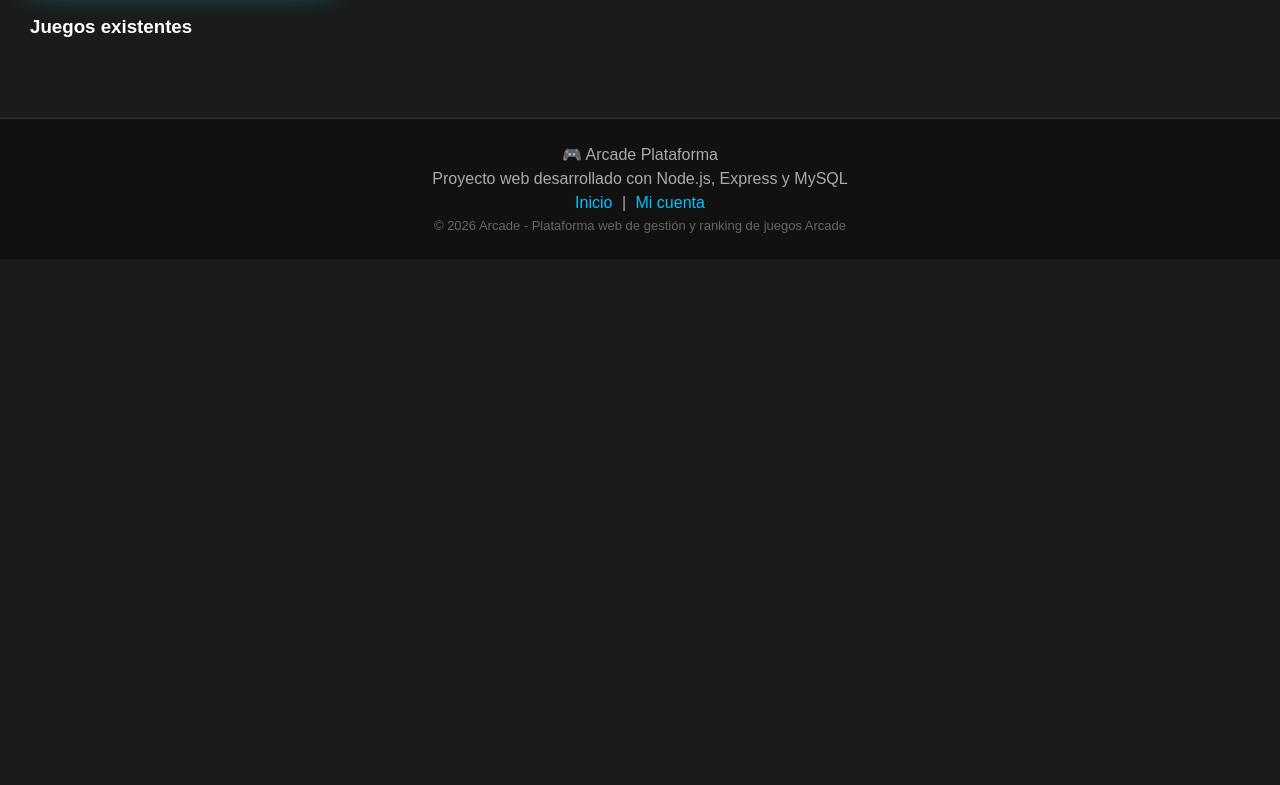
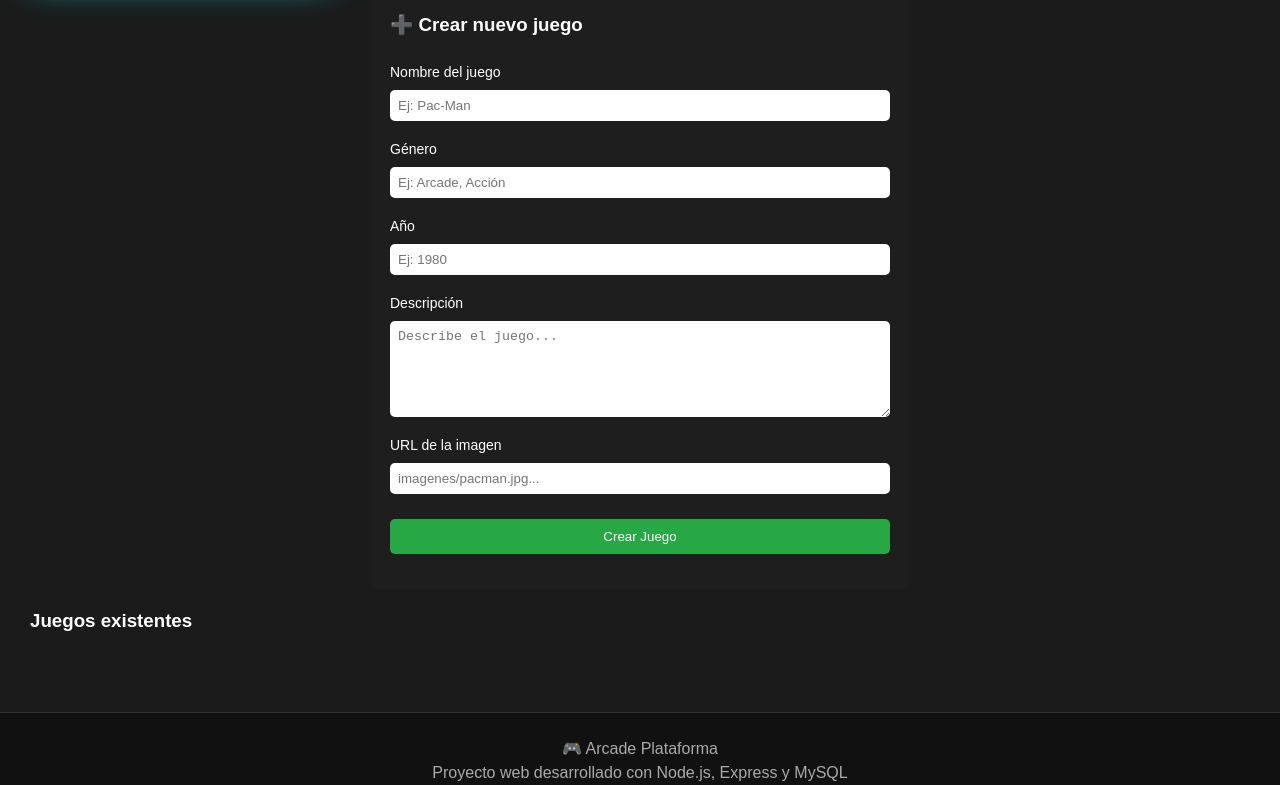
Before and after one commit to cesargonpar/arcade-platform, a website: page public/admin.html in a window 1280 px wide. Shown: the part 173-958 px from the top of the page. Before the commit the page ends 800 px from the top, so only its background shows below. Drawn offline with Linux system fonts and the light colour scheme; no server answers.

Commit message:
Mejora del formulario admin: diseño más claro, labels y estilos

```diff
--- a/public/admin.html
+++ b/public/admin.html
@@ -23,19 +23,50 @@
 
 <div class="admin-panel">
 
-  <!-- FORMULARIO CREAR JUEGO -->
-  <form id="formJuego">
+ <!-- ================= FORMULARIO CREAR / EDITAR JUEGO ================= -->
+<div class="admin-form-container">
+
+  <h3 id="titulo-form">➕ Crear nuevo juego</h3>
+
+  <form id="formJuego" class="admin-form">
+
+    <!-- ID oculto (para edición) -->
     <input type="hidden" id="juegoId">
-    <input type="text" id="nombre" placeholder="Nombre del juego" required>
-    <input type="text" id="genero" placeholder="Género">
-    <input type="number" id="anio" placeholder="Año">
-    <textarea id="descripcion" placeholder="Descripción"></textarea>
-    <input type="text" id="imagen" placeholder="URL de la imagen">
-    <button type="submit" id="btnCrear">Crear Juego</button>
-    <button type="button" id="btnCancelar" style="display:none;">Cancelar Edición</button>
+
+    <!-- Nombre -->
+    <label for="nombre">Nombre del juego</label>
+    <input type="text" id="nombre" placeholder="Ej: Pac-Man" required>
+
+    <!-- Género -->
+    <label for="genero">Género</label>
+    <input type="text" id="genero" placeholder="Ej: Arcade, Acción">
+
+    <!-- Año -->
+    <label for="anio">Año</label>
+    <input type="number" id="anio" placeholder="Ej: 1980">
+
+    <!-- Descripción -->
+    <label for="descripcion">Descripción</label>
+    <textarea id="descripcion" placeholder="Describe el juego..."></textarea>
+
+    <!-- Imagen -->
+    <label for="imagen">URL de la imagen</label>
+    <input type="text" id="imagen" placeholder="imagenes/pacman.jpg...">
+
+    <!-- Botones -->
+    <div class="admin-botones">
+      <button type="submit" id="btnCrear">Crear Juego</button>
+      <button type="button" id="btnCancelar" style="display:none;">
+        Cancelar
+      </button>
+    </div>
+
   </form>
 
-  <p id="mensaje"></p>
+  <!-- Mensaje de estado -->
+  <p id="mensaje" class="mensaje-admin"></p>
+
+</div>
 
   <!-- LISTA DE JUEGOS EXISTENTES -->
   <h3>Juegos existentes</h3>
--- a/public/style.css
+++ b/public/style.css
@@ -132,6 +132,67 @@ main {
 .card-juego button:hover {
   background-color: #45a049;
 }
+/* ================= PANEL ADMIN CREAR JUEGOS ================= */
+.admin-form-container {
+  max-width: 500px;
+  margin: 20px auto;
+  padding: 20px;
+  background: #1e1e1e;
+  border-radius: 10px;
+  color: white;
+}
+
+.admin-form {
+  display: flex;
+  flex-direction: column;
+  gap: 10px;
+}
+
+.admin-form label {
+  font-size: 14px;
+  margin-top: 10px;
+}
+
+.admin-form input,
+.admin-form textarea {
+  padding: 8px;
+  border-radius: 5px;
+  border: none;
+}
+
+.admin-form textarea {
+  resize: vertical;
+  min-height: 80px;
+}
+
+.admin-botones {
+  display: flex;
+  gap: 10px;
+  margin-top: 15px;
+}
+
+.admin-botones button {
+  flex: 1;
+  padding: 10px;
+  border: none;
+  border-radius: 5px;
+  cursor: pointer;
+}
+
+#btnCrear {
+  background-color: #28a745;
+  color: white;
+}
+
+#btnCancelar {
+  background-color: #dc3545;
+  color: white;
+}
+
+.mensaje-admin {
+  margin-top: 15px;
+  text-align: center;
+}
 
 /* ================= FOOTER ================= */
 
```
